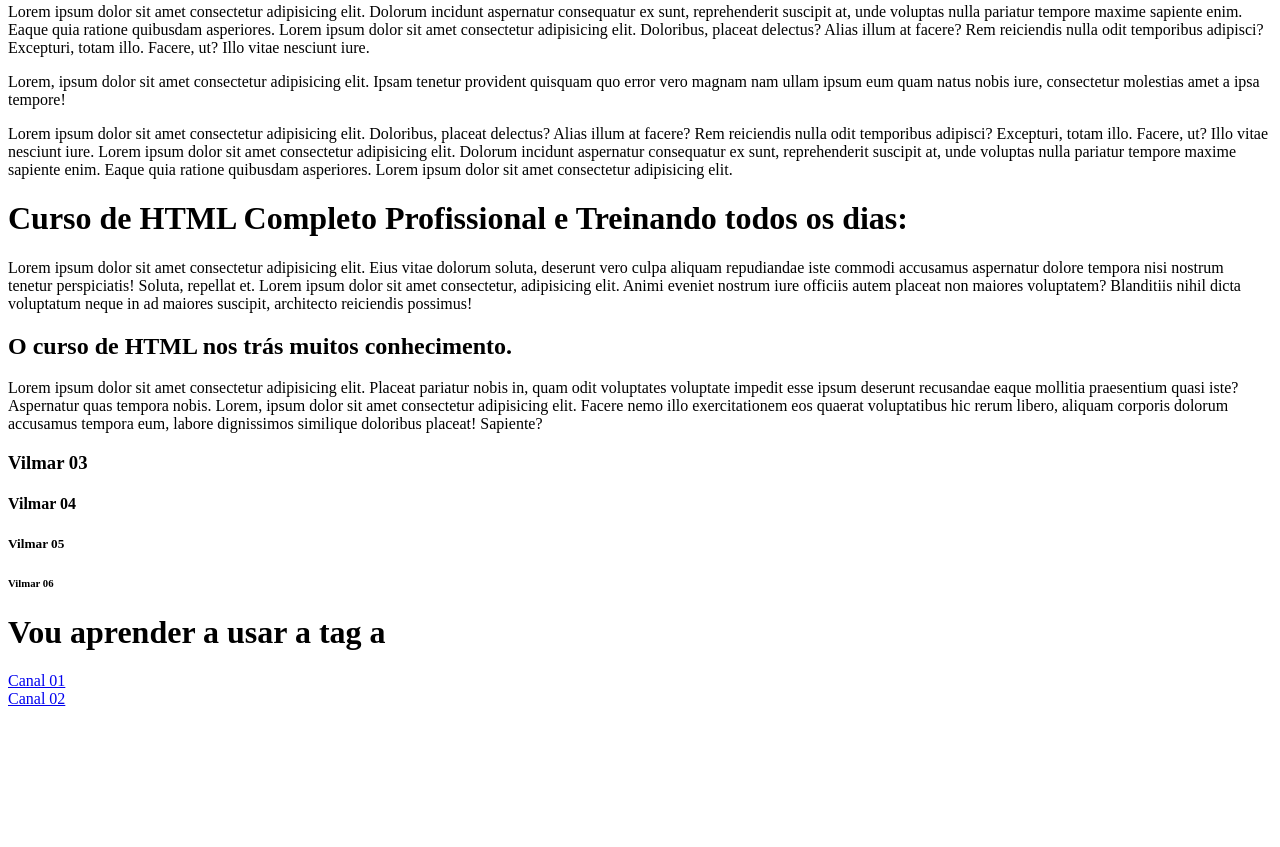
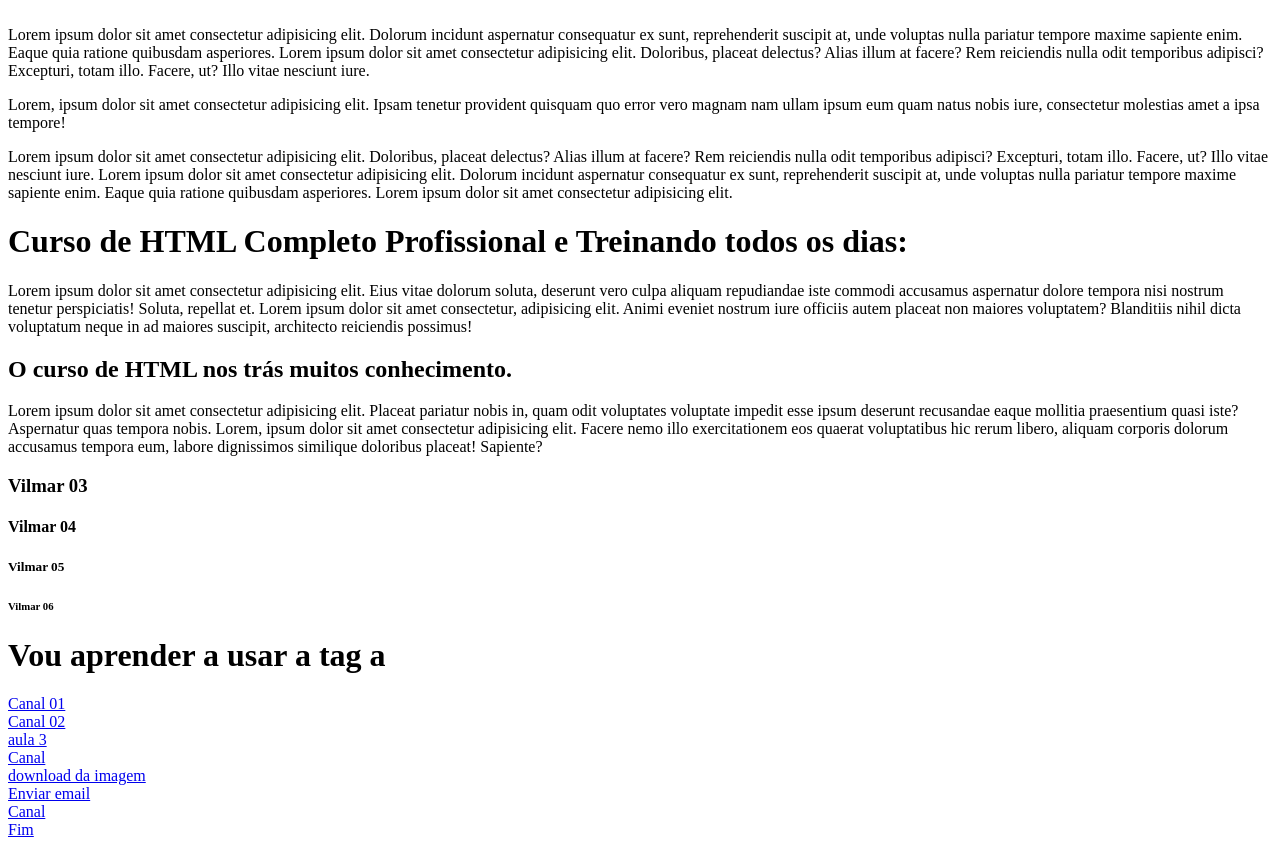
Before and after one commit to Vilmar-Freire/SORIDOR, a plain HTML site: page GUARDANDO OS DADOS/TREINO HTML VILMAR/index.html in a window 1280 px wide. Shown: the part 494-1341 px from the top of the page. Before the commit the page ends 1210 px from the top, so only its background shows below. Drawn offline with Linux system fonts and the light colour scheme.

Commit message:
Fiz mais uma alteração

```diff
--- a/GUARDANDO OS DADOS/TREINO HTML VILMAR/index.html
+++ b/GUARDANDO OS DADOS/TREINO HTML VILMAR/index.html
@@ -36,6 +36,9 @@
 </style>
 </head>
 <body>
+
+    <a href="#fim" id="topo">âncora vazia</a>
+
     <h1 class="important">Isto é um cabeçalho</h1>
     <p class="important">Isto é um parágrafo.</p>
 
@@ -82,7 +85,22 @@
     <h1>Vou aprender a usar a tag a</h1>
 
     <a href="https://www.youtube.com/" target="_blank">Canal 01</a>
+
     <a href="https://corhexa.com/" target="_blank">Canal 02</a>
+
+    <a href="aula03.html">aula 3</a>
+
+    <a href="http://www.youtube.com/cfbcursos" target="_blank" rel="external" media="screen" hreflang="pt" type="text/html">Canal</a>
+
+    <a href="logo.rar" download>download da imagem</a>
+
+    <a href="mailto:canalfessorbruno@gmail.com?cc=canalfessorbruno@gmail.com&bcc=canalfessorbruno@gmail.com&Subject=CFB%Cursos&body=Curso%de%HTML%Completo%e%Profissional">Enviar email</a>
+
+    <a href="javascript:alert('CFB Cursos');">Canal</a>
+
+    <a href="#topo" id="fim">Fim</a>
+
+
 
 </body>
 </html>
```
